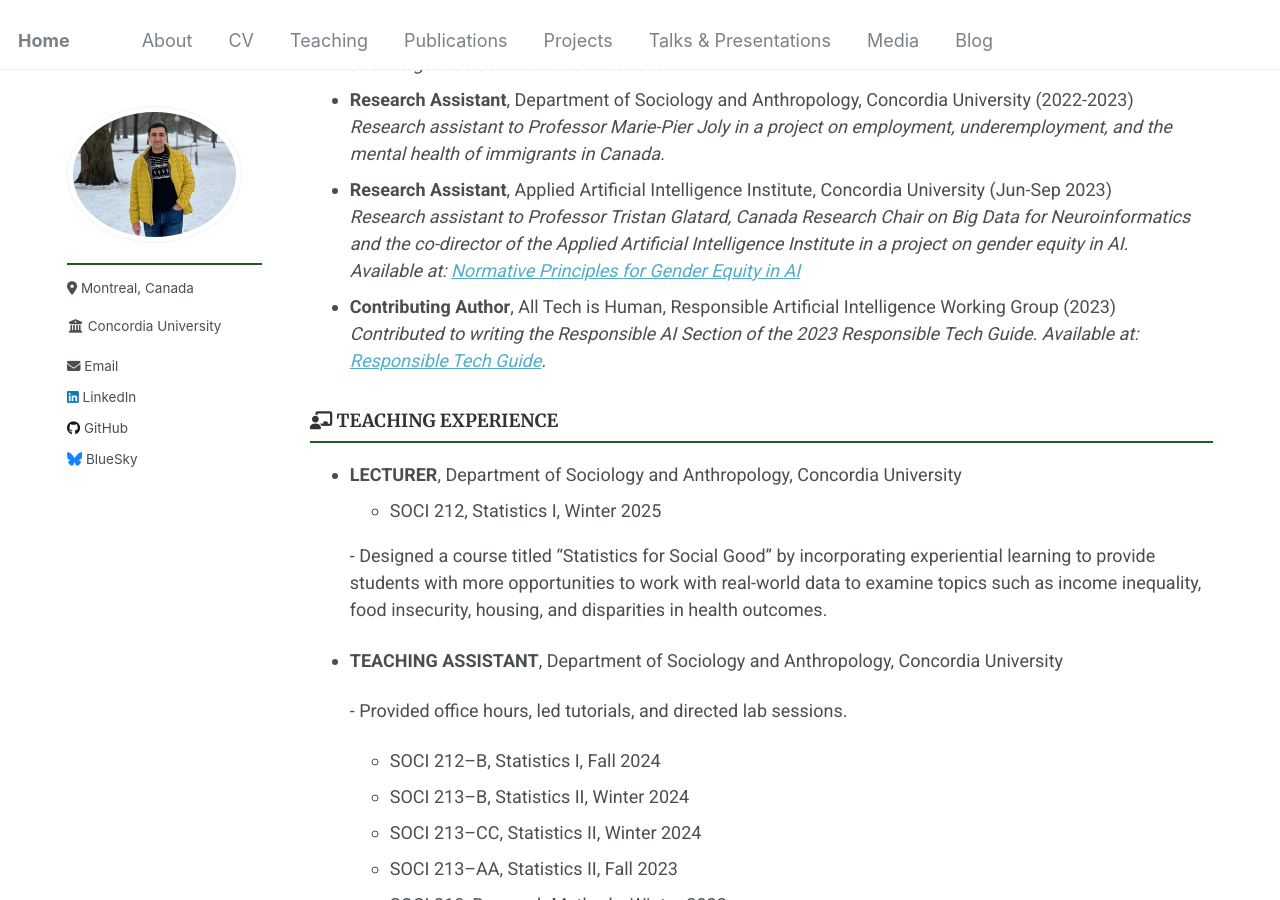
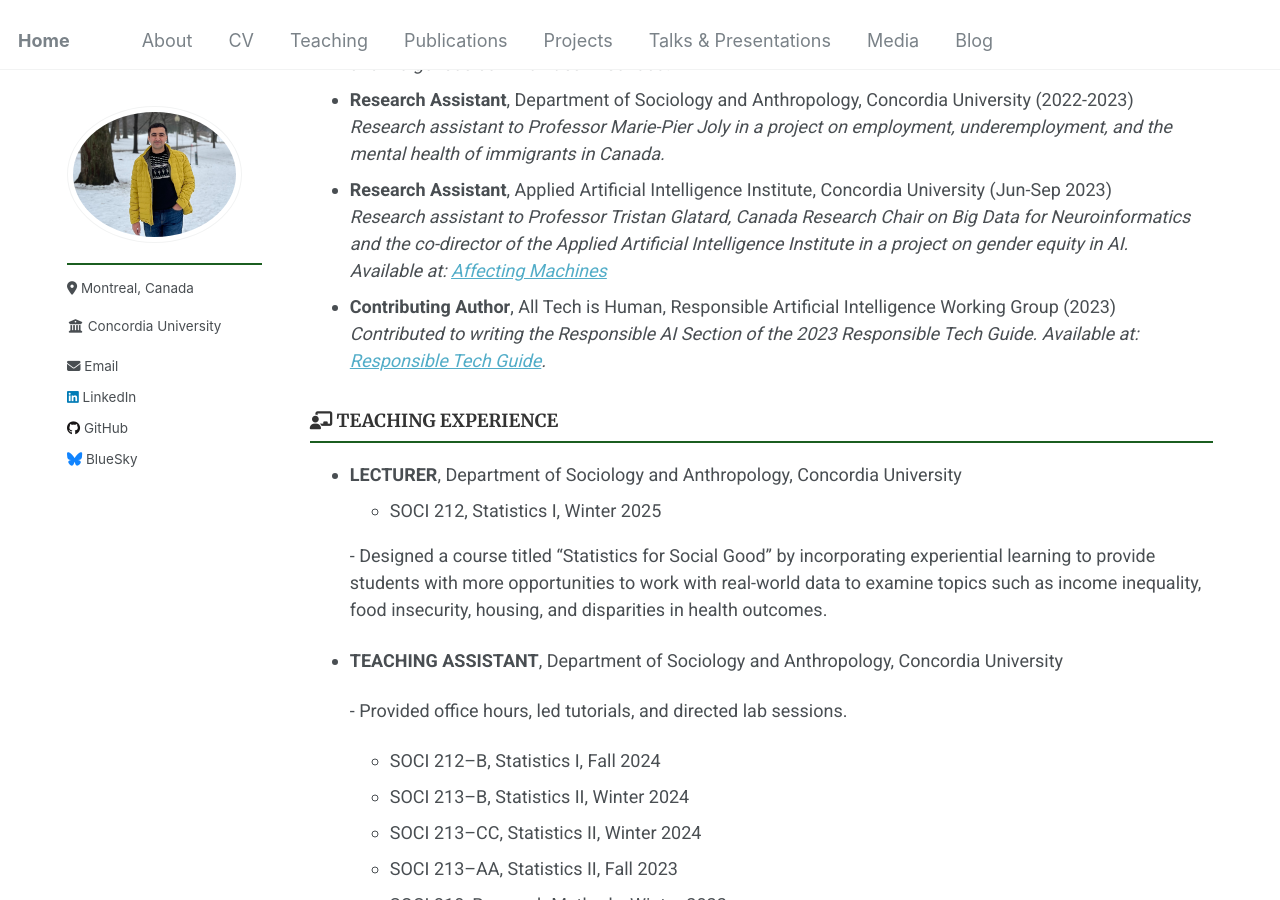
Before and after one commit to Mohsnmonji/mohsnmonji.github.io, a Jekyll site: the page built from _pages/Curriculum Vitae.md, in a window 1280 px wide and 900 px high, scrolled down 1033 px. Built offline with Jekyll 4.4.1, drawn with Linux system fonts in a browser that asks for light colours.

Commit message:
Update Curriculum Vitae.md

```diff
--- a/_pages/Curriculum Vitae.md
+++ b/_pages/Curriculum Vitae.md
@@ -52,7 +52,7 @@ redirect_from:
    *Research assistant to Professor Marie-Pier Joly in a project on employment, underemployment, and the mental health of immigrants in Canada.*
 - **Research Assistant**, Applied Artificial Intelligence Institute, Concordia University (Jun-Sep 2023)
   *Research assistant to Professor Tristan Glatard, Canada Research Chair on Big Data for Neuroinformatics and the co-director of the Applied Artificial Intelligence Institute in a project on gender equity in AI.*
-  *Available at: [Normative Principles for Gender Equity in AI](https://affectingmachines.net/)*
+  *Available at: [Affecting Machines](https://affectingmachines.net/)*
 - **Contributing Author**, All Tech is Human, Responsible Artificial Intelligence Working Group (2023)
   *Contributed to writing the Responsible AI Section of the 2023 Responsible Tech Guide.*
   *Available at: [Responsible Tech Guide](https://alltechishuman.org/responsible-tech-guide).*
```
